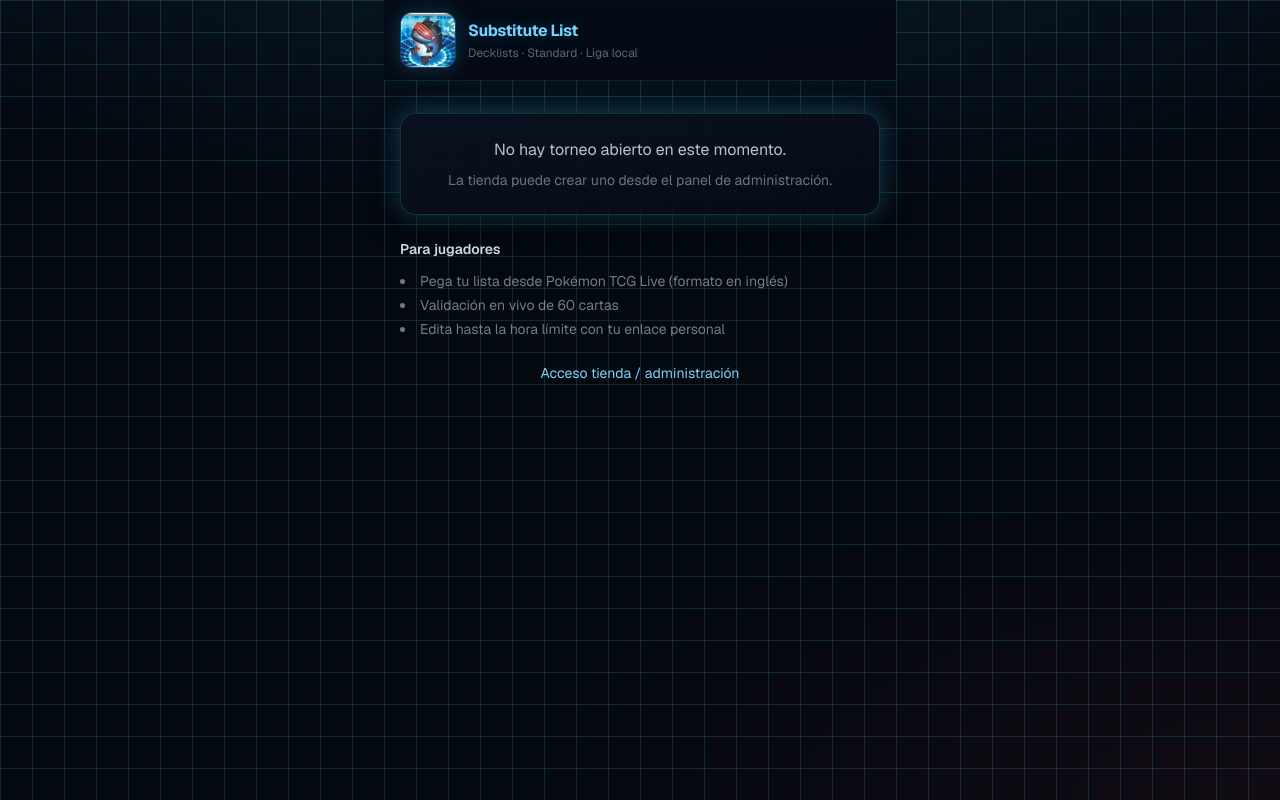
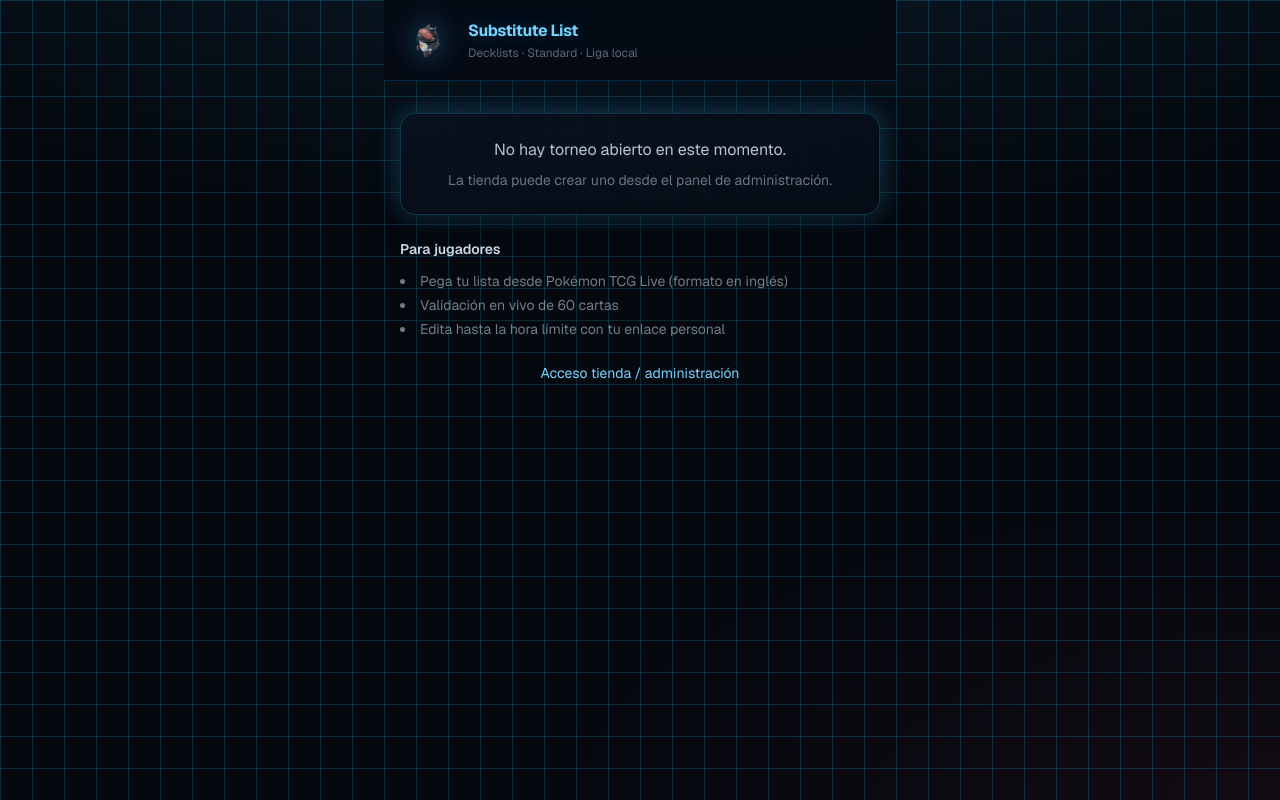
Before and after one commit to Batery001/SustituteList, a Next.js app: page / in a window 1280 px wide. Built offline with nearby package versions, Linux system fonts and the light colour scheme; no server answers; the database is empty.

Commit message:
Robot Substitute PNG con fondo transparente

```diff
--- a/src/components/BrandHeader.tsx
+++ b/src/components/BrandHeader.tsx
@@ -5,13 +5,13 @@ export function BrandHeader({ subtitle }: { subtitle?: string }) {
   return (
     <header className="no-print border-b border-sky-500/20 bg-[#060b14]/90 px-4 py-3 backdrop-blur-md">
       <Link href="/" className="flex items-center gap-3">
-        <div className="relative h-14 w-14 shrink-0 overflow-hidden rounded-xl border border-sky-400/30 bg-sky-950/50 shadow-[0_0_20px_rgba(56,189,248,0.25)]">
+        <div className="relative h-14 w-14 shrink-0">
           <Image
             src="/substitute-hero.png"
             alt="Substitute Robot"
             width={56}
             height={56}
-            className="h-full w-full object-cover object-center"
+            className="h-full w-full object-contain drop-shadow-[0_0_14px_rgba(56,189,248,0.45)]"
             priority
           />
         </div>
```
Also changed, not shown: public/substitute-hero.png, 1 other file (tests, documents, lock files or other folders).
